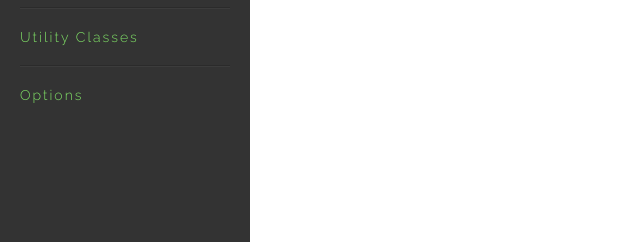
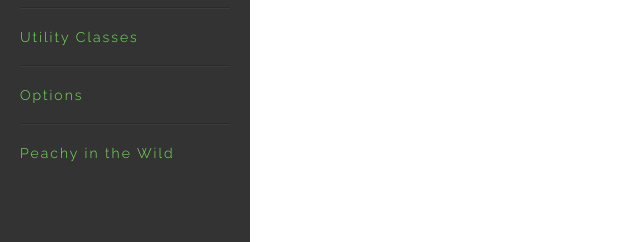
Before and after one commit to isaachvazquez/peachy-grid, a plain HTML site: page peachy-demo.html in a window 1280 px wide. Shown: the part 217-459 px from the top of the page, 0-637 px from the left. Drawn offline with Linux system fonts and the light colour scheme.

Commit message:
Add link for sites rebuilt with Peachy

```diff
--- a/peachy-demo.html
+++ b/peachy-demo.html
@@ -63,6 +63,7 @@
       <li><a href="#breakpoints" class="nav-item">Breakpoints</a></li>
       <li><a href="#utility-classes" class="nav-item">Utility Classes</a></li>
       <li><a href="#options" class="nav-item">Options</a></li>
+      <li><a href="#demos" class="nav-item">Peachy in the Wild</a></li>
     </ul>
   </nav>
   <!-- End Nav -->
```
